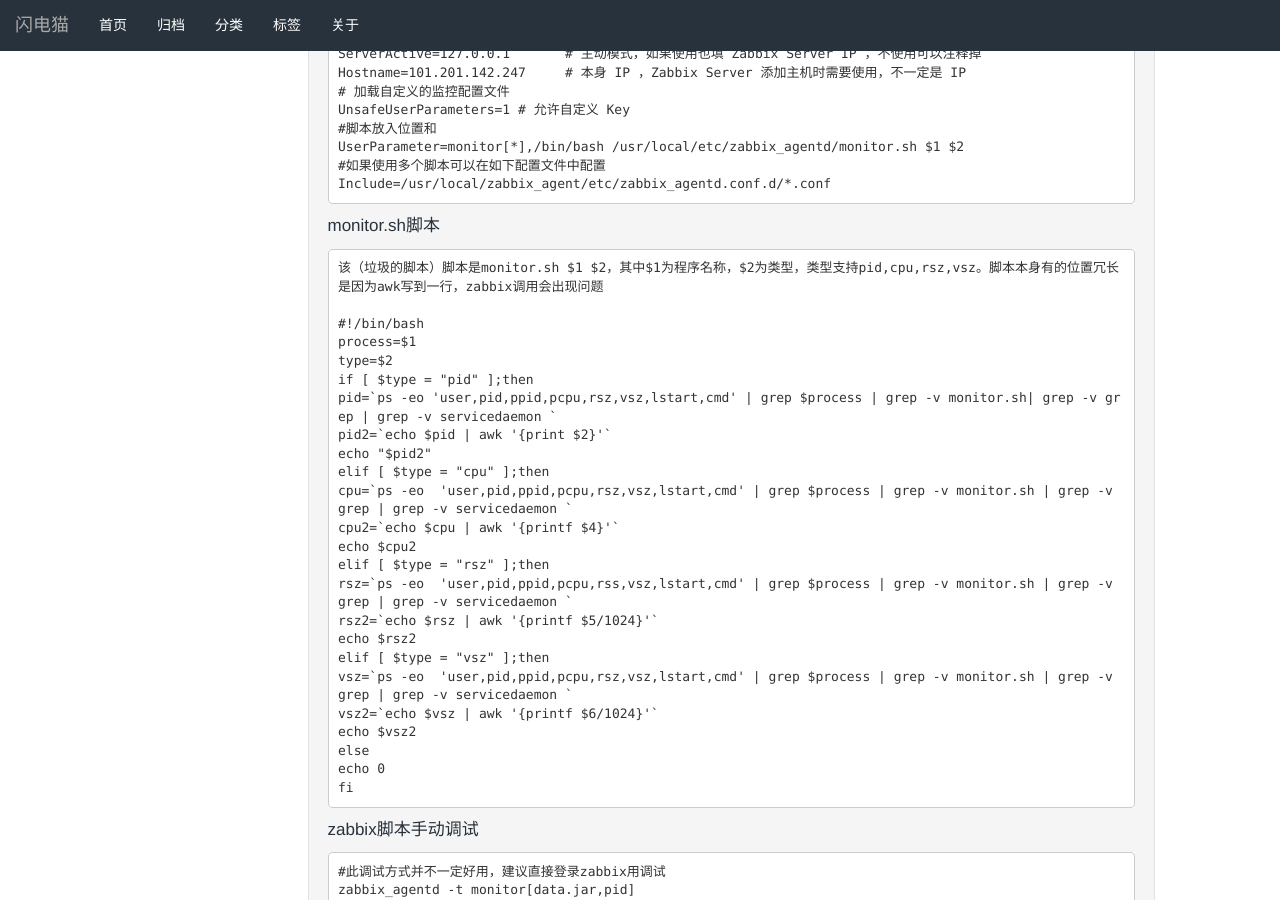
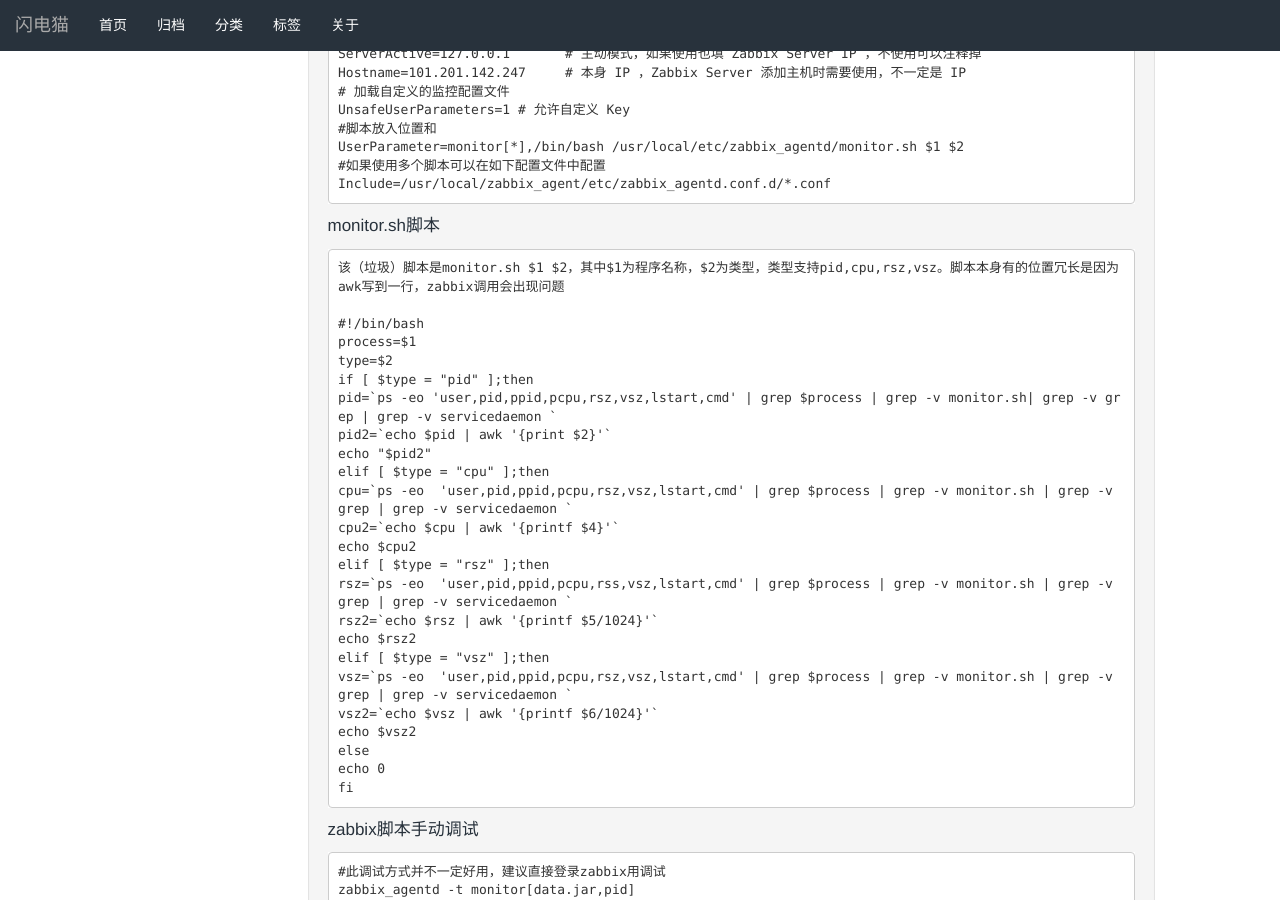
Before and after one commit to qfdmx/qfdmx.github.io, a Jekyll site: the page built from _posts/2020/2020-01-07-zabbix.markdown, in a window 1280 px wide and 900 px high, scrolled down 7753 px. Built offline with Jekyll 4.4.1, drawn with Linux system fonts in a browser that asks for light colours; some of the changed text lies outside the part shown.

Commit message:
zabbix cumz

```diff
--- a/_posts/2020/2020-01-07-zabbix.markdown
+++ b/_posts/2020/2020-01-07-zabbix.markdown
@@ -250,7 +250,7 @@ zabbix启动
 
 monitor.sh脚本
 
-    该（垃圾的脚本）脚本是monitor.sh $1 $2，其中$1为程序名称，$2为类型，类型支持pid,cpu,rsz,vsz。脚本本身有的位置冗长是因为awk写到一行，zabbix调用会出现问题
+    该（垃圾）脚本是monitor.sh $1 $2，其中$1为程序名称，$2为类型，类型支持pid,cpu,rsz,vsz。脚本本身有的位置冗长是因为awk写到一行，zabbix调用会出现问题
 
     #!/bin/bash
     process=$1
```
Also changed, not shown: other parts of _posts/2020/2020-01-07-zabbix.markdown (+1 -1 lines).
